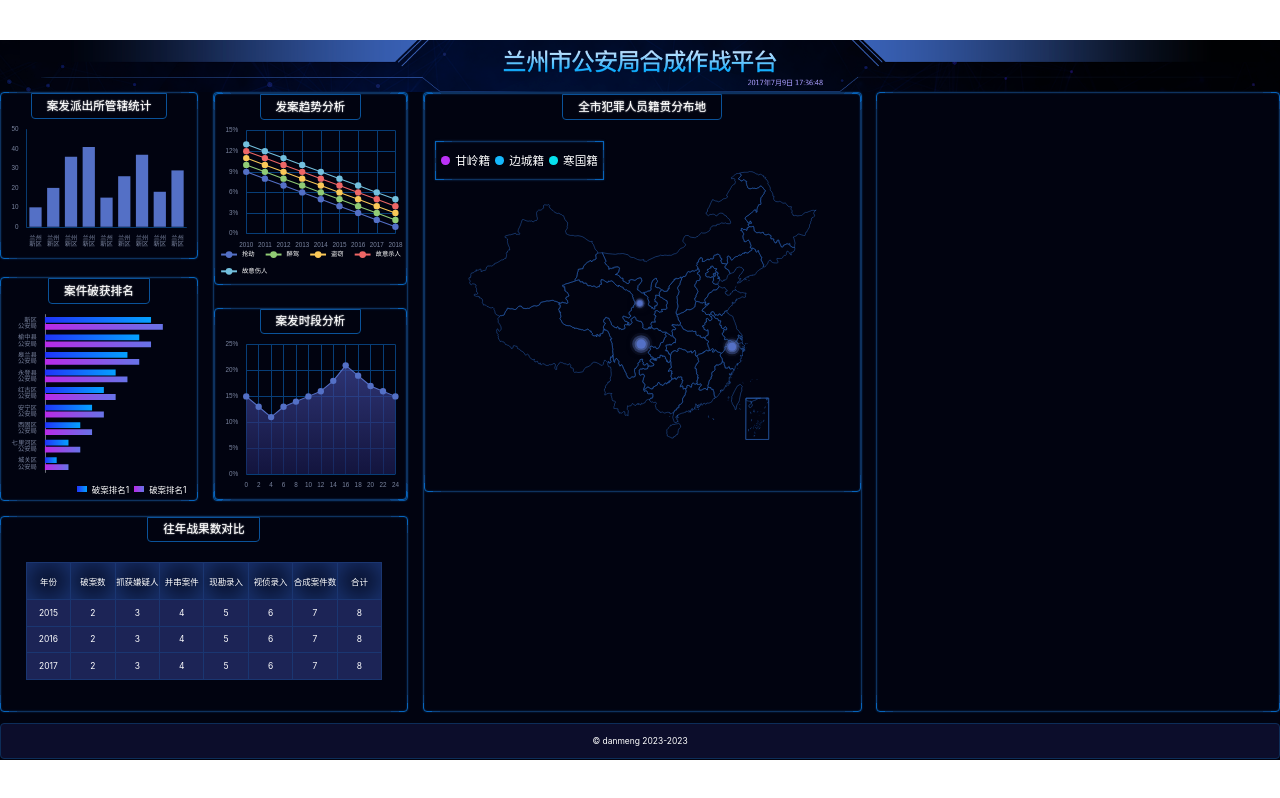
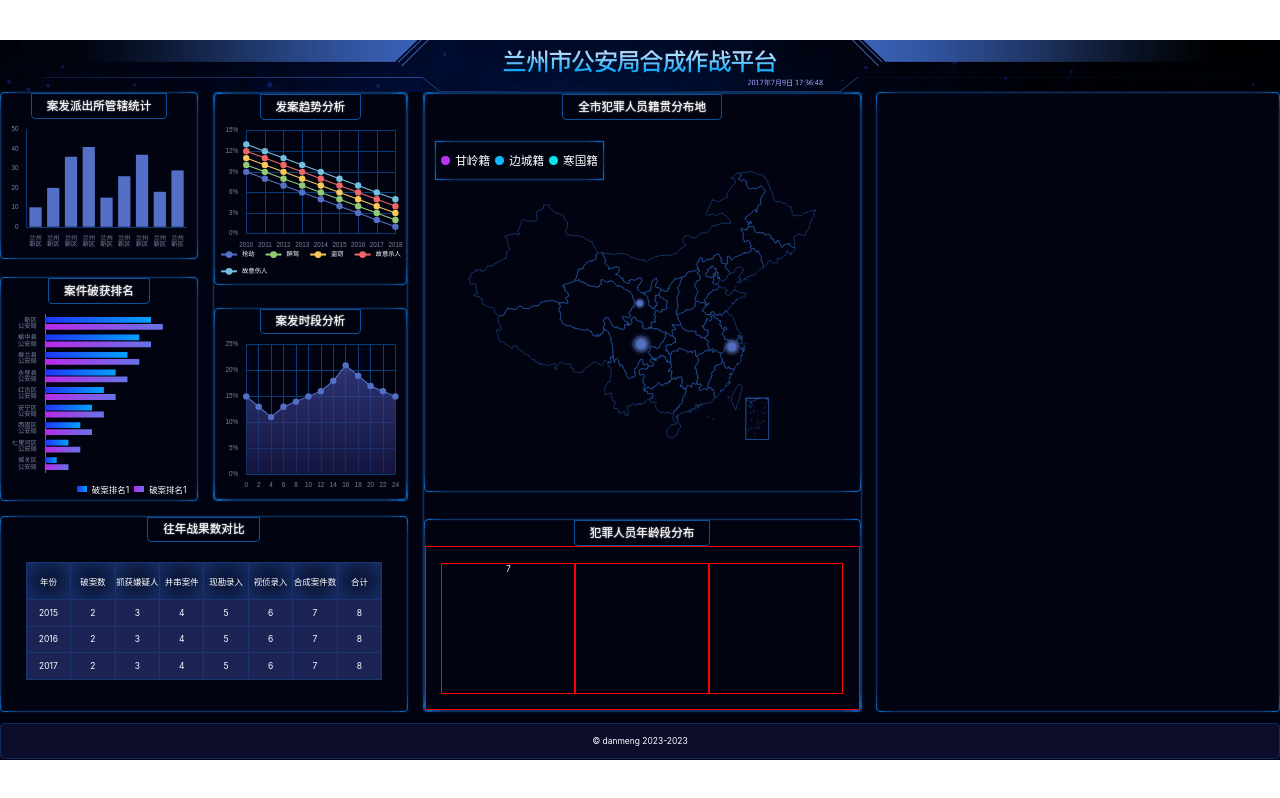
Before and after one commit to AmberWANGDM/vue-ts-dashboard, a Vue app: page / in a window 1280 px wide. Built offline with nearby package versions, Linux system fonts and the light colour scheme.

Commit message:
chart7 8 9布局

```diff
--- a/src/assets/css/home.scss
+++ b/src/assets/css/home.scss
@@ -67,6 +67,9 @@
 
     > .section4 {
       grid-area: box4;
+      display: flex;
+      flex-direction: column;
+      justify-content: space-between;
     }
 
     > .section5 {
@@ -78,7 +81,8 @@
     .发案趋势,
     .案发时段,
     .战果,
-    .籍贯 {
+    .籍贯,
+    .年龄段 {
       height: px(315);
       display: flex;
       flex-direction: column;
@@ -184,6 +188,26 @@
         }
       }
     }
+    .年龄段 {
+      display: flex;
+      flex-direction: column;
+      height: px(363);
+      > .charts {
+        width: 100%;
+        flex: 1;
+        border: 1px solid red;
+        display: flex;
+        padding: px(30);
+      }
+      &-图1,
+      &-图2,
+      &-图3 {
+        flex: 1;
+        border: 1px solid red;
+        display: flex;
+        flex-direction: column;
+      }
+    }
   }
   footer {
     height: px(68);
--- /dev/null
+++ b/src/components/Chart7.vue
@@ -0,0 +1,21 @@
+<template>
+  <div class="年龄段-图1">7
+    <div class="chart" ref="divRef"></div>
+  </div>
+</template>
+
+<script setup lang="ts">
+import * as echarts from 'echarts';
+import { createEchartsOptions } from '../shared/create-echarts-options';
+import { onMounted, ref } from 'vue'
+const divRef = ref<HTMLDivElement>()
+onMounted(() => {
+  if (!divRef.value) return
+  var myChart = echarts.init(divRef.value)
+  myChart.setOption(createEchartsOptions({}))
+})
+</script>
+
+<style lang="scss" scoped>
+
+</style>
--- /dev/null
+++ b/src/components/Chart8.vue
@@ -0,0 +1,21 @@
+<template>
+  <div class="年龄段-图2">
+    <div class="chart" ref="divRef"></div>
+  </div>
+</template>
+
+<script setup lang="ts">
+import * as echarts from 'echarts';
+import { createEchartsOptions } from '../shared/create-echarts-options';
+import { onMounted, ref } from 'vue'
+const divRef = ref<HTMLDivElement>()
+onMounted(() => {
+  if (!divRef.value) return
+  var myChart = echarts.init(divRef.value)
+  myChart.setOption(createEchartsOptions({}))
+})
+</script>
+
+<style lang="scss" scoped>
+
+</style>
--- /dev/null
+++ b/src/components/Chart9.vue
@@ -0,0 +1,21 @@
+<template>
+  <div class="年龄段-图3">
+    <div class="chart" ref="divRef"></div>
+  </div>
+</template>
+
+<script setup lang="ts">
+import * as echarts from 'echarts';
+import { createEchartsOptions } from '../shared/create-echarts-options';
+import { onMounted, ref } from 'vue'
+const divRef = ref<HTMLDivElement>()
+onMounted(() => {
+  if (!divRef.value) return
+  var myChart = echarts.init(divRef.value)
+  myChart.setOption(createEchartsOptions({}))
+})
+</script>
+
+<style lang="scss" scoped>
+
+</style>
--- a/src/pages/Home.vue
+++ b/src/pages/Home.vue
@@ -15,6 +15,14 @@
       </section>
       <section className="bordered section4">
         <Chart6 />
+        <div class="bordered 年龄段">
+          <h2>犯罪人员年龄段分布</h2>
+          <div class="charts">
+            <Chart7 />
+            <Chart8 />
+            <Chart9 />
+          </div>
+        </div>
       </section>
       <section className="bordered section5"></section>
     </main>
@@ -30,6 +38,9 @@ import Chart3 from '../components/Chart3.vue'
 import Chart4 from '../components/Chart4.vue'
 import Chart5 from '../components/Chart5.vue'
 import Chart6 from '../components/Chart6.vue'
+import Chart7 from '../components/Chart7.vue'
+import Chart8 from '../components/Chart8.vue'
+import Chart9 from '../components/Chart9.vue'
 
 import headerBg from '../assets/img/header.png'
 const year = new Date().getFullYear();
```
